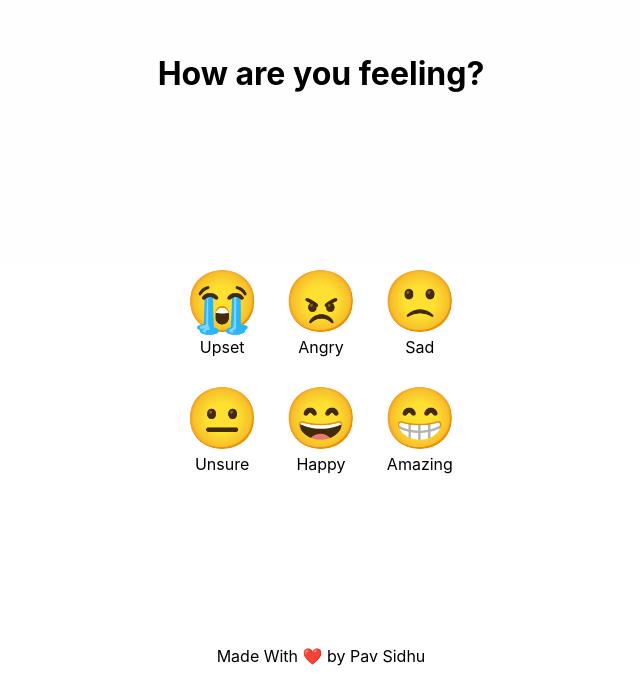
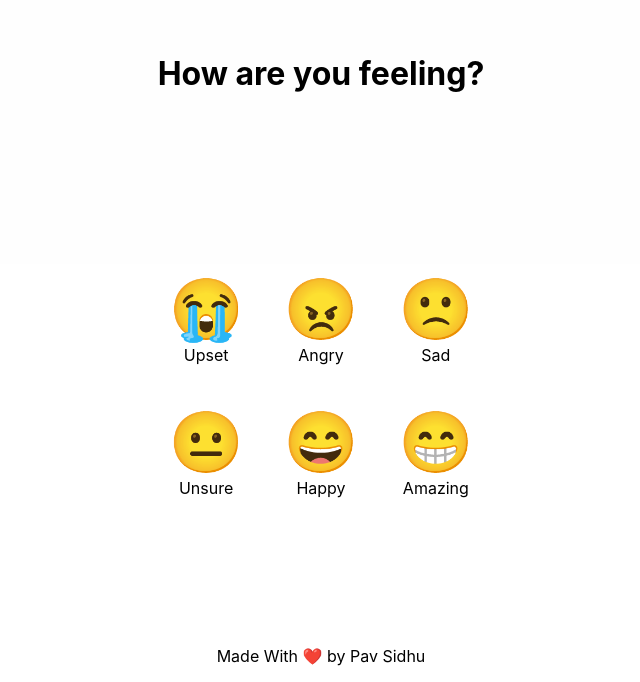
Before and after one commit to pavsidhu/mood-tracker, a React (Create React App) app: page / in a window 1280 px wide. Shown: the part 118-800 px from the top of the page, without its empty margins (319-959 px from the left). Built offline with nearby package versions, Linux system fonts and the light colour scheme.

Commit message:
Add accessible emoji icons and styling

```diff
--- a/src/MoodItem.js
+++ b/src/MoodItem.js
@@ -1,15 +1,23 @@
-import React, { Component } from 'react'
+import React from 'react'
 import styled from 'styled-components'
 
-const Container = styled.p`
+const Container = styled.div`
   width: 100%;
   display: flex;
   flex-direction: column;
   justify-content: center;
   align-items: center;
+  border-radius: 4px;
+  padding: 8px;
+  cursor: pointer;
+
+  &:hover {
+    background-color: #f1f1f1;
+  }
 `
 
-const Icon = styled.p`
+const Icon = styled.span`
+  user-select: none;
   font-size: 6em;
 `
 
@@ -18,8 +26,10 @@ const Label = styled.p`
 `
 
 const MoodItem = props => (
-  <Container>
-    <Icon>{props.icon}</Icon>
+  <Container onClick={props.onClick}>
+    <Icon role="img" aria-label={props.label}>
+      {props.icon}
+    </Icon>
     <Label>{props.label}</Label>
   </Container>
 )
```
